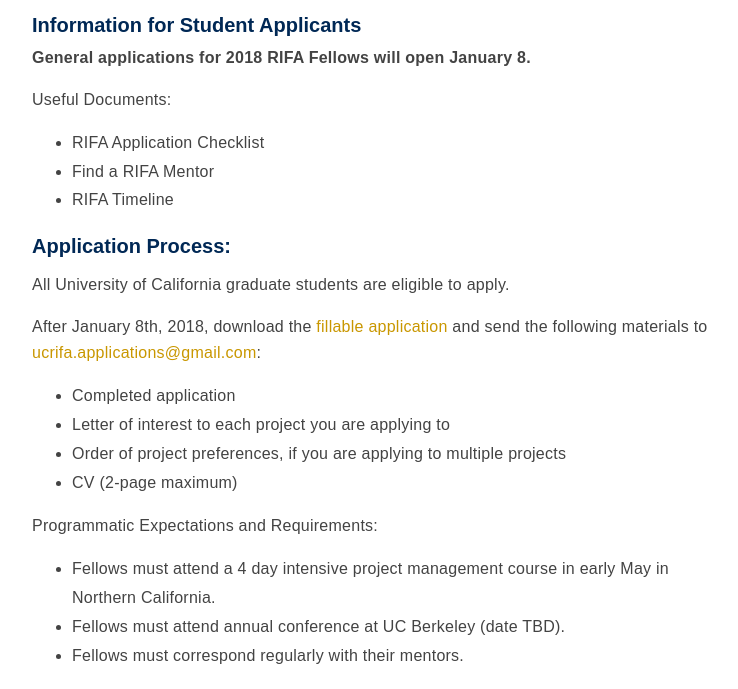
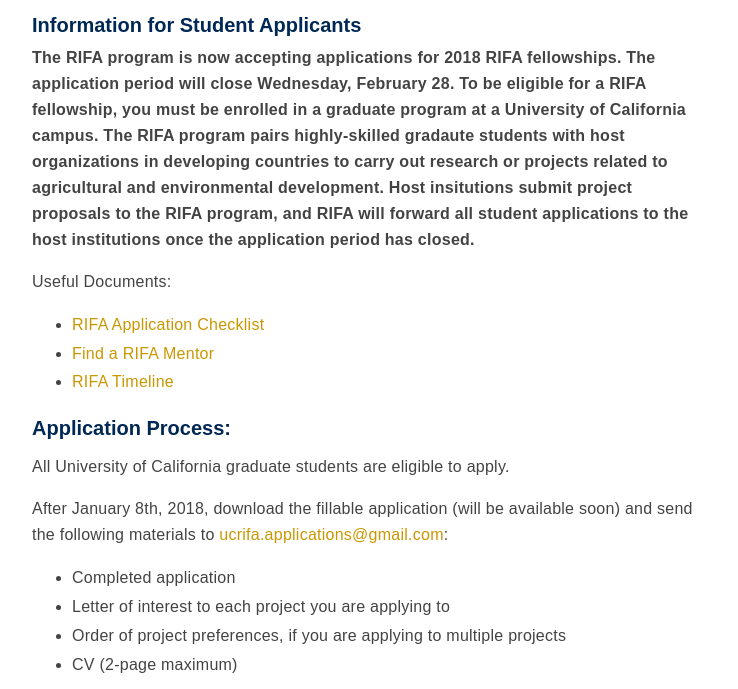
Before and after one commit to ucdavis/ip, a Jekyll site: the page built from scholars-and-students/RIFA/index.html, in a window 1280 px wide and 900 px high, scrolled down 2365 px, cut to the strip 211-900 px from the top of the window. Shown: the whole strip, without its empty margins (96-834 px from the left). Built offline with Jekyll 4.4.1, drawn with Linux system fonts in a browser that asks for light colours; nearby versions of some CDN libraries.

Commit message:
RIFA - application opening edits

```diff
--- a/scholars-and-students/RIFA/index.html
+++ b/scholars-and-students/RIFA/index.html
@@ -5,6 +5,8 @@
 ---
 <article>
     <h1>{{ page.title }}</h1>
+
+<!--<p><strong>The application period for 2018 RIFA projects is now open, please search through the <a target="_blank" href="/media/files/"> RIFA Catalog </a> for available fellowship opportunities and visit the <a href="appinfo">Information for Student Applicants </a> section below for information on how to apply. This fellowship is open to students enrolled in Unviersity of California graduate programs only.</strong></p>-->
 
 <p><strong>The RIFA project catalog will open Monday, January 8, 2018. RIFA is no longer accepting applications from host institutions to receive fellows in 2018.</a></strong></p>
 
@@ -52,19 +54,20 @@
 
 <h3><a name="appinfo"></a>Information for Student Applicants</h3>
 
-    <p><b>General applications for 2018 RIFA Fellows will open January 8.</b></p>
+    <p><b>The RIFA program is now accepting applications for 2018 RIFA fellowships. The application period will close <strong> Wednesday, February 28</strong>. To be eligible for a RIFA fellowship, you must be enrolled in a graduate program at a University of California campus. The RIFA program pairs highly-skilled gradaute students with host organizations in developing countries to carry out research or projects related to agricultural and environmental development. Host insitutions submit project proposals to the RIFA program, and RIFA will forward all student applications to the host institutions once the application period has closed.</b></p>
+
     <p>Useful Documents:</p>
     <ul>
-      <li>RIFA Application Checklist</li>
-      <li>Find a RIFA Mentor</li>
-      <li>RIFA Timeline</li>
+      <li><a target="_blank" title="RIFA Application Checklist" href="/media/files/rifa/2018 RIFA Applicant Checklist.pdf">RIFA Application Checklist</a></li>
+      <li><a target="_blank" title="Find A RIFA Mentor" href="/media/files/rifa/Find a RIFA Mentor.pdf">Find a RIFA Mentor</a></li>
+      <li><a target="_blank" title="Find A RIFA Mentor" href="/media/files/rifa/2018 RIFA Timeline.pdf">RIFA Timeline</a></li>
     </ul>
     <!--<p><strong>RIFA Fellows Important Forms &amp; Information</strong>: <a href="/media/files/rifa/Important_Forms_Information.zip" download>Download the 2017 RIFA Fellows Packet here.</a><br>
     <p> Watch our <a href="https://www.youtube.com/watch?v=dhCL6x2GnkY&feature=youtu.be">application video</a> to learn more about the application process.<br>-->
 
-     <p><h3>Application Process:</h3></p>
+    <p><h3>Application Process:</h3></p>
     <p>All University of California graduate students are eligible to apply.</p>
-    <p>After January 8th, 2018, download the <a title="RIFA Application"> fillable application</a> and
+    <p>After January 8th, 2018, download the fillable application (will be available soon) and
       send the following materials to <a href="mailto:ucrifa.applications@gmail.com">ucrifa.applications@gmail.com</a>:</p>
         <ul><li>Completed application</li>
             <li>Letter of interest to each project you are applying to</li>
@@ -85,7 +88,7 @@
         <li>Health coverage and pre-travel vaccination costs.</li>
     </ul></p>
 
-    <p>For more information see our <a title="RIFA Brochure 2018" h">programmatic brochure</a>.</p>
+    <p>For more information see our <a title="RIFA Brochure 2018" href="/media/files/rifa/2018_RI Fellows Brochure.pdf">programmatic brochure</a>.</p>
     <br>
 
     <p><h3><a name="programsus"></a>Program Sustainability</h3>
```
Also changed, not shown: 4 other files.
